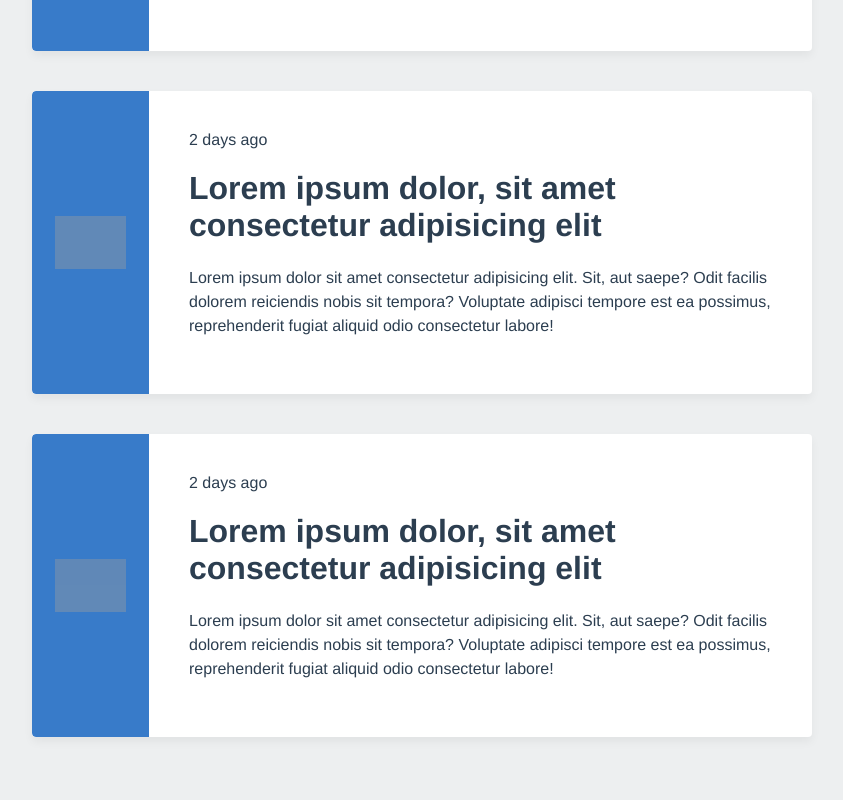
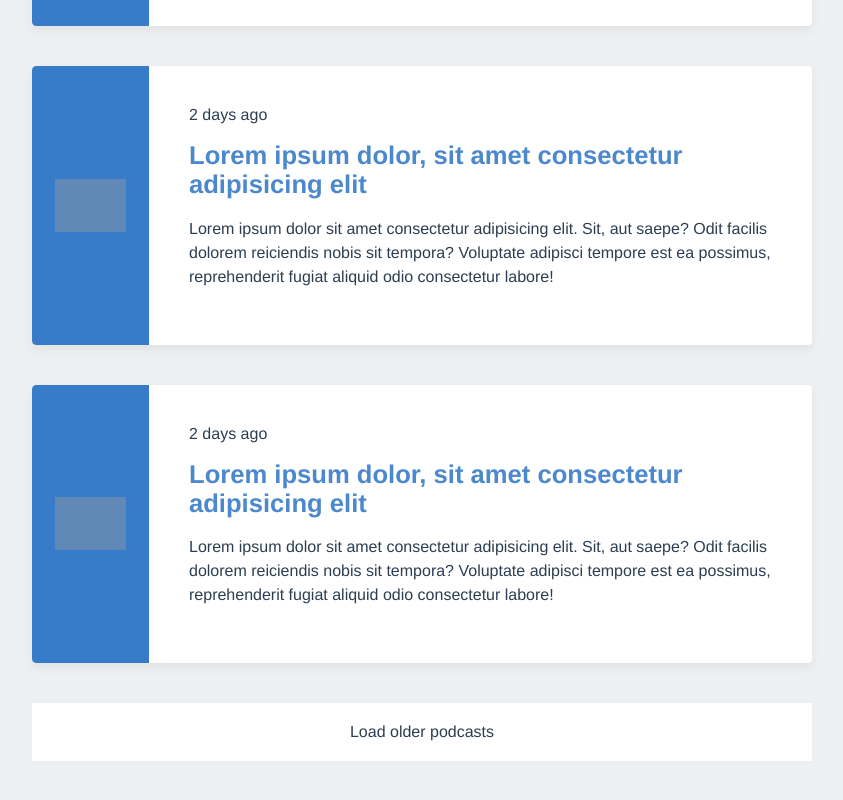
Before and after one commit to azharimm/podcast_app, a Vue app: page / in a window 1280 px wide. Shown: the part 432-1232 px from the top of the page, without its empty margins (218-1061 px from the left). Before the commit the page ends 1209 px from the top, so only its background shows below. Built offline with nearby package versions, Linux system fonts and the light colour scheme; grey boxes are pictures that could not be loaded.

Commit message:
^ loadmore button

```diff
--- a/src/App.vue
+++ b/src/App.vue
@@ -52,4 +52,12 @@ export default {
 		margin: 0 auto;
 		flex: 1;
 	}
+
+	.fade-enter-active, .fade-enter-leave {
+		transition: opacity 500ms ease-in-out;
+	}
+
+	.fade-enter, .fade-leave-to {
+		opacity: 0;
+	}
 </style>
--- a/src/components/Home.vue
+++ b/src/components/Home.vue
@@ -1,8 +1,11 @@
 <template>
     <div>
-        <simple></simple>
-        <simple></simple>
-        <simple></simple>
+        <transition-group name="fade">
+            <simple :key="1"></simple>
+            <simple :key="2"></simple>
+            <simple :key="3"></simple>
+        </transition-group>
+        <a href="#" class="load-more">Load older podcasts</a>
     </div>
 </template>
 
@@ -11,6 +14,20 @@ import Simple from './podcasts/Simple'
 export default {
     components: {
         Simple
-    }
+    },
 }
 </script>
+
+<style lang="scss">
+    .load-more {
+        display: block;
+        widows: 100%;
+        padding: 20px;
+        background-color: #fff;
+        text-align: center;
+        margin-bottom: 40px;
+        color: inherit;
+        text-decoration: none;
+        font-weight: 500;
+    }
+</style>
--- a/src/components/podcasts/Simple.vue
+++ b/src/components/podcasts/Simple.vue
@@ -5,7 +5,9 @@
         </a>
         <div class="podcast__details">
             <div class="podcast__sub">2 days ago</div>
-            <h1 class="podcast__header">Lorem ipsum dolor, sit amet consectetur adipisicing elit</h1>
+            <h1 class="podcast__header">
+                <a href="#">Lorem ipsum dolor, sit amet consectetur adipisicing elit</a>
+            </h1>
             <p>Lorem ipsum dolor sit amet consectetur adipisicing elit. Sit, aut saepe? Odit facilis dolorem reiciendis nobis sit tempora? Voluptate adipisci tempore est ea possimus, reprehenderit fugiat aliquid odio consectetur labore!</p>
         </div>
     </div>
@@ -36,6 +38,14 @@ export default {
 
         &__sub {
             font-weight: 500;
+        }
+
+        &__header {
+            font-size: 1.6em;
+
+            a {
+                text-decoration: none;
+            }
         }
 
         &__play {
```
